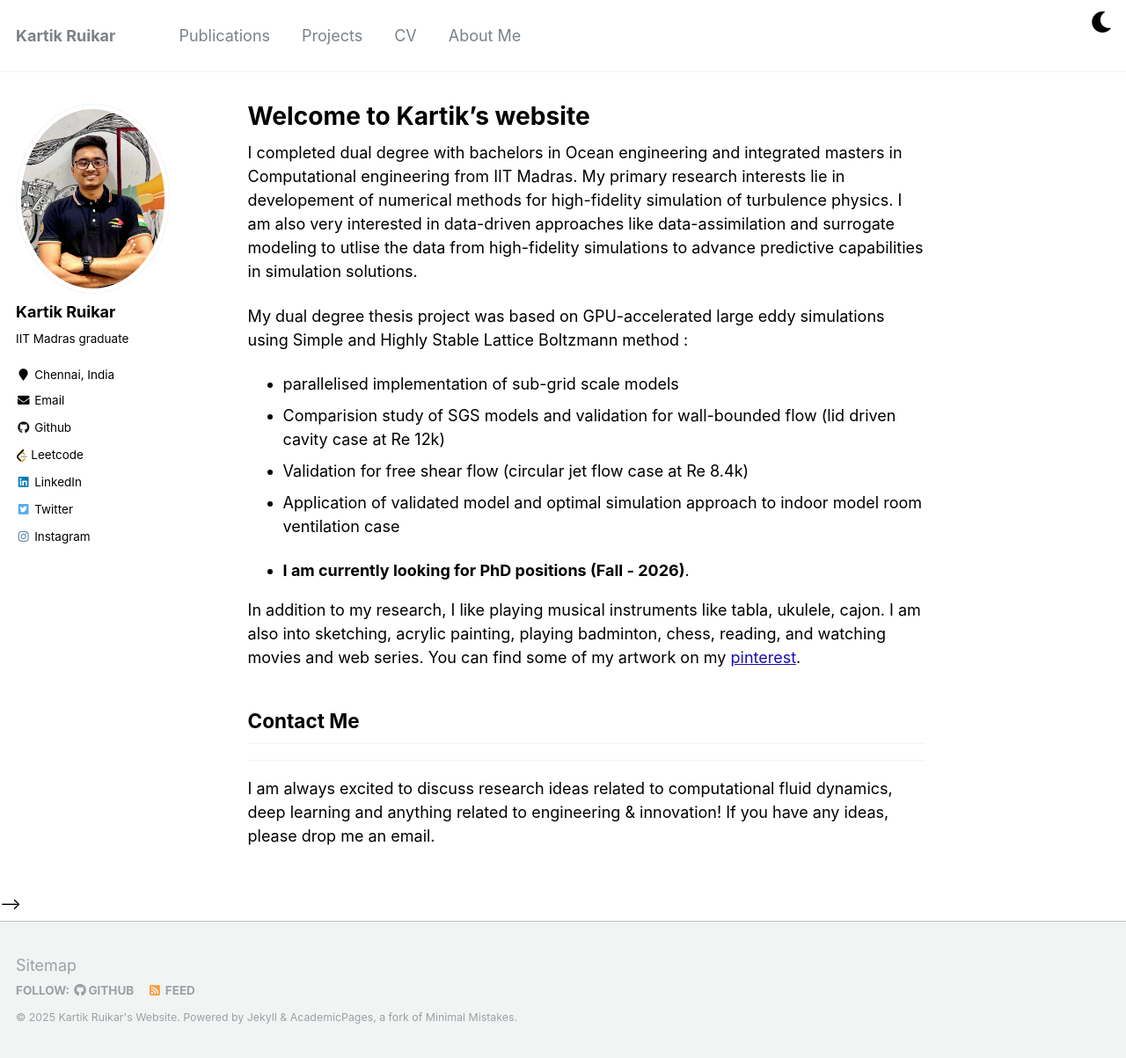
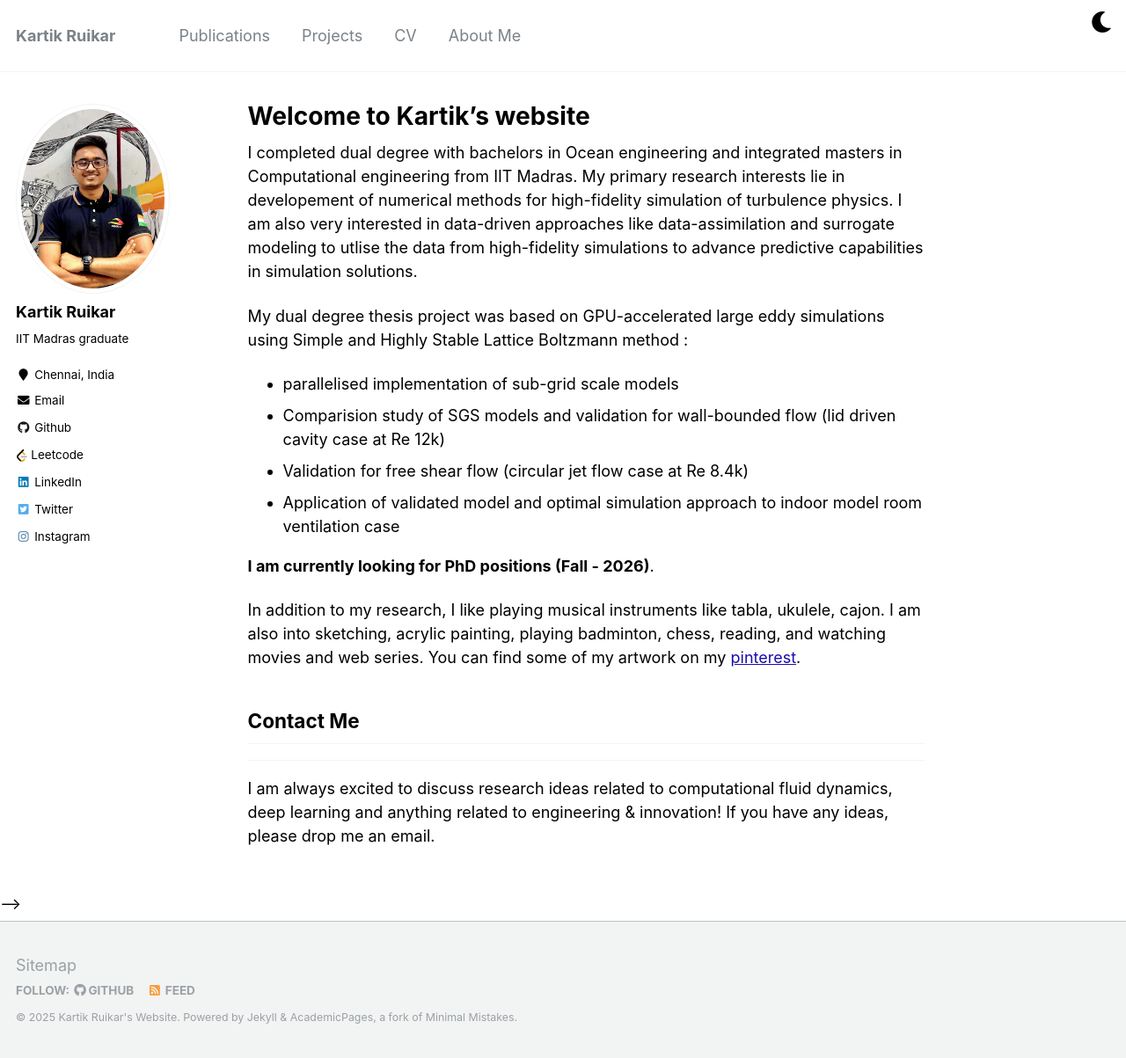
Before and after one commit to Kartik2605/Kartik2605.github.io, a Jekyll site: the page built from _pages/about.md, in a window 1280 px wide and 1203 px high. Shown: the whole window at 88% size. Built offline with Jekyll 4.4.1, drawn with Linux system fonts in a browser that asks for light colours.

```diff
--- a/_pages/about.md
+++ b/_pages/about.md
@@ -18,7 +18,7 @@ My dual degree thesis project was based on GPU-accelerated large eddy simulation
 - Validation for free shear flow (circular jet flow case at Re 8.4k)
 - Application of validated model and optimal simulation approach to indoor model room ventilation case
 
-- **I am currently looking for PhD positions (Fall - 2026)**.
+**I am currently looking for PhD positions (Fall - 2026)**.
 
 In addition to my research, I like playing musical instruments like tabla, ukulele, cajon. I am also into sketching, acrylic painting, playing badminton, chess, reading, and watching movies and web series. You can find some of my artwork on my [pinterest](https://pin.it/2c8Ym5D8z).
 
```
